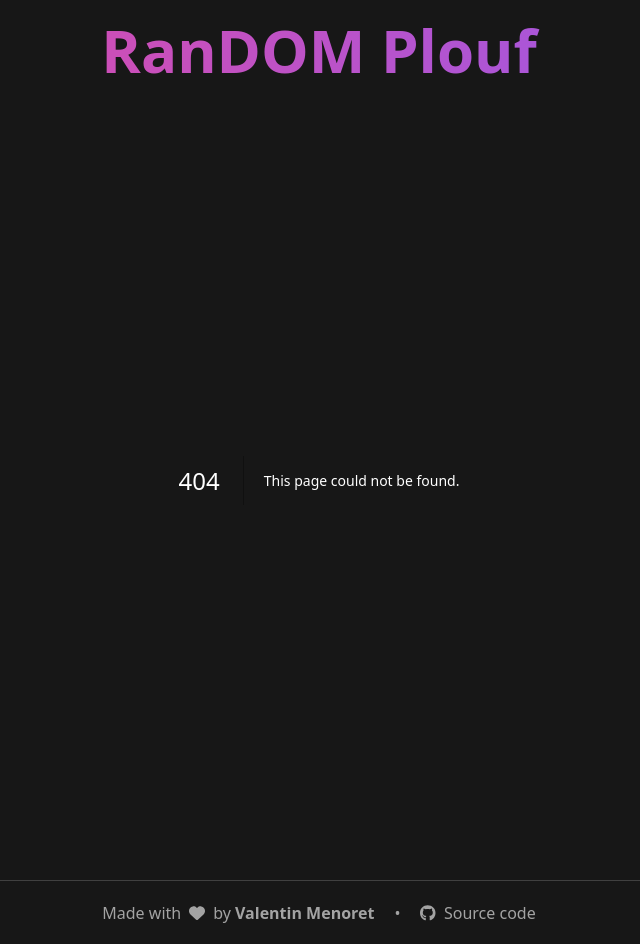
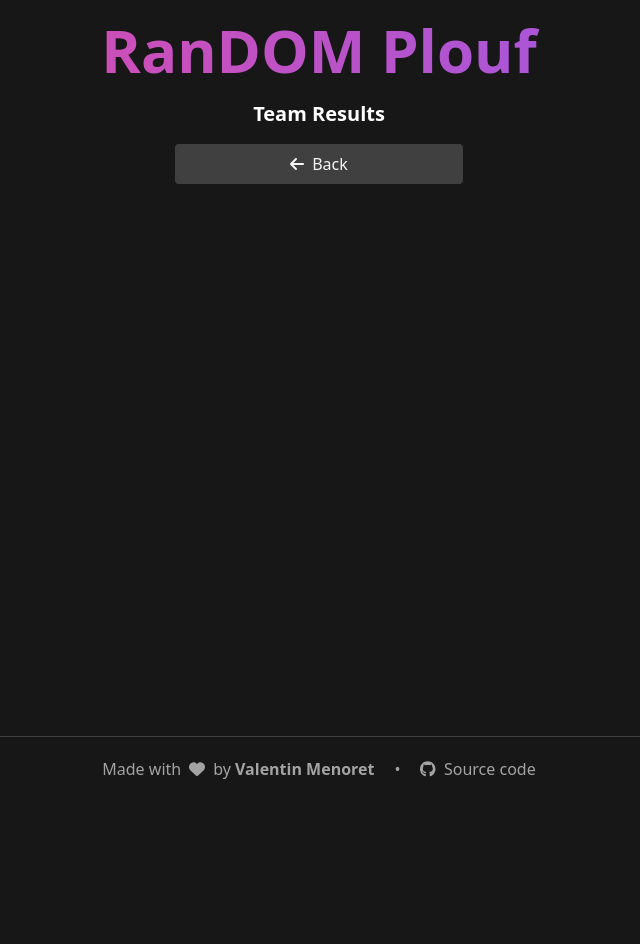
Before and after one commit to Spookywy/random-plouf, a Next.js app: page /team-results in a window 1280 px wide. Before the commit this address had no page. Shown: the whole page, without its empty margins (321-961 px from the left). After the commit the page ends 800 px from the top, so only its background shows below. Built offline with nearby package versions, Linux system fonts and the light colour scheme.

Commit message:
:sparkles: add team result skeleton ui

```diff
--- a/src/app/page.tsx
+++ b/src/app/page.tsx
@@ -1,15 +1,17 @@
 "use client";
 import Participant from "@/components/participant";
 import {
-  faArrowsUpDown,
+  faAngleDown,
   faCircleExclamation,
   faCrown,
   faUserPlus,
 } from "@fortawesome/free-solid-svg-icons";
 import { FontAwesomeIcon } from "@fortawesome/react-fontawesome";
+import { useRouter } from "next/navigation";
 import { useState } from "react";
 
 export default function Home() {
+  const router = useRouter();
   const [participantsNames, setParticipantsNames] = useState<Array<string>>(
     new Array(2).fill("")
   );
@@ -77,6 +79,7 @@ export default function Home() {
       setShowError(true);
       return;
     }
+    router.push("/team-results");
   }
 
   function handleNumberOfTeamsChange(
@@ -118,19 +121,19 @@ export default function Home() {
             : `${participantsNames[winnerIndex]} won the draw!`}
         </p>
       )}
-      <div className="flex w-4/5 flex-col justify-center gap-4 sm:flex-row">
+      <div className="flex w-4/5 flex-col items-center justify-center gap-4 sm:flex-row">
         <button
           onClick={runRandomDraw}
-          className="h-10 rounded bg-neutral-700 text-neutral-100 hover:bg-neutral-100 hover:text-neutral-900 active:bg-neutral-100 active:text-neutral-900 sm:w-60"
+          className="h-10 w-72 rounded bg-neutral-700 text-neutral-100 hover:bg-neutral-100 hover:text-neutral-900 active:bg-neutral-100 active:text-neutral-900"
         >
           {winnerIndex === -1 ? "Run a randow draw" : "Run again"}
         </button>
-        <div className="flex sm:w-60">
+        <div className="flex w-72">
           <div className="relative">
             <select
               value={numberOfTeams}
               onChange={handleNumberOfTeamsChange}
-              className="h-10 w-10 appearance-none rounded-none rounded-l border-r border-neutral-400 bg-neutral-700 p-2 text-neutral-100"
+              className="h-10 w-12 appearance-none rounded-none rounded-l border-r border-neutral-400 bg-neutral-700 p-2 text-neutral-100"
             >
               {possibleNumberOfTeam.map((numbeOfTeam) => (
                 <option key={numbeOfTeam} value={numbeOfTeam}>
@@ -139,7 +142,7 @@ export default function Home() {
               ))}
             </select>
             <FontAwesomeIcon
-              icon={faArrowsUpDown}
+              icon={faAngleDown}
               className="pointer-events-none absolute right-2 top-3 text-white"
             />
           </div>
--- /dev/null
+++ b/src/app/team-results/page.tsx
@@ -0,0 +1,18 @@
+import { faArrowLeft } from "@fortawesome/free-solid-svg-icons";
+import { FontAwesomeIcon } from "@fortawesome/react-fontawesome";
+import Link from "next/link";
+
+export default function TeamResults() {
+  return (
+    <main className="flex flex-col items-center gap-4 p-5">
+      <p className="text-xl font-semibold">Team Results</p>
+      <Link
+        href=""
+        className="flex h-10 w-72 items-center justify-center rounded bg-neutral-700 text-neutral-100 hover:bg-neutral-100 hover:text-neutral-900 active:bg-neutral-100 active:text-neutral-900"
+      >
+        <FontAwesomeIcon icon={faArrowLeft} className="pr-2" />
+        Back
+      </Link>
+    </main>
+  );
+}
```
